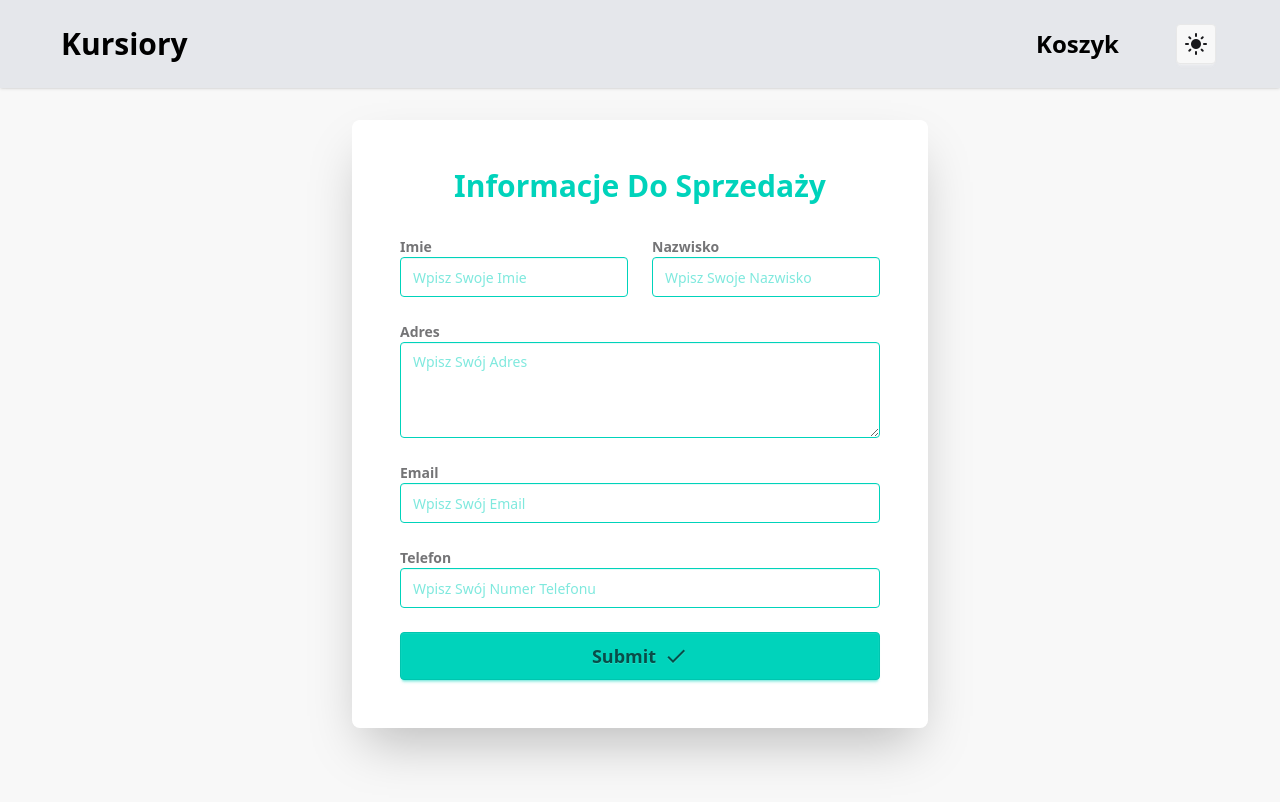
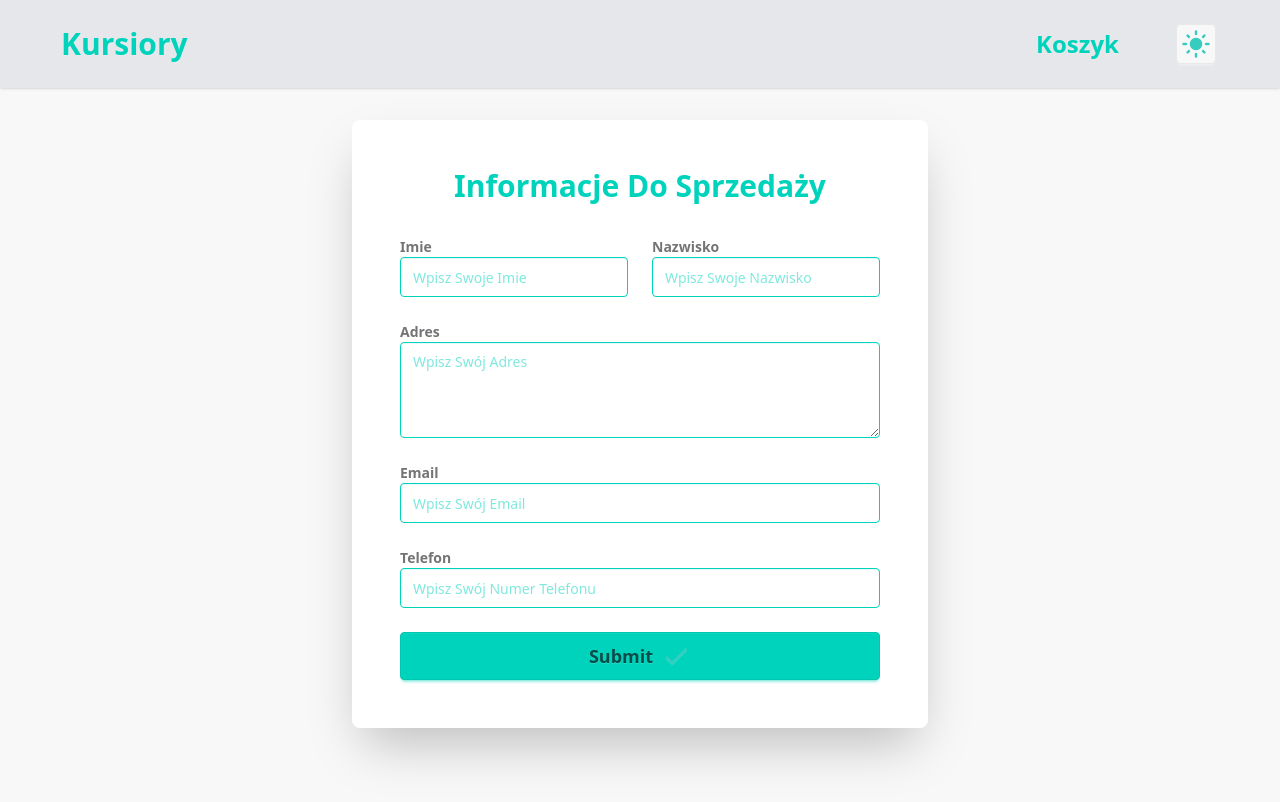
Before and after one commit to Keryyyl/SklepZaliczenie, a React (Vite) app: page /koszyk in a window 1280 px wide. Shown: the top 802 px of the page. Built offline with nearby package versions, Linux system fonts and the light colour scheme.

Commit message:
Changes header styling

```diff
--- a/src/index.css
+++ b/src/index.css
@@ -8,7 +8,7 @@
     font-family: 'Material Icons';
     font-weight: normal;
     font-style: normal;
-    font-size: 24px;  /* Preferred icon size */
+    font-size: 30px;  /* Preferred icon size */
     display: inline-block;
     line-height: 1;
     text-transform: none;
@@ -16,6 +16,8 @@
     word-wrap: normal;
     white-space: nowrap;
     direction: ltr;
+    fill: #37cdbe;
+    color: #37cdbe;
 
     /* Support for all WebKit browsers. */
     -webkit-font-smoothing: antialiased;
--- a/src/pages/components/Header.jsx
+++ b/src/pages/components/Header.jsx
@@ -26,12 +26,12 @@ function Header() {
     return (
         <div className="navbar shadow-sm fixed top-0 w-full dark:bg-gray-800 bg-gray-200 transition duration-2500">
             <div className="flex w-full justify-between p-4">
-                <Link to="/" className="text-3xl ml-5 dark:text-white btn btn-ghost hover:text-base-content text-black transition duration-500">Kursiory</Link>
+                <Link to="/" className="text-3xl ml-5 btn btn-ghost hover:text-text-accent  text-accent transition duration-800">Kursiory</Link>
                 <div className="flex items-center">
-                    <Link to="/koszyk" className="text-2xl mr-10 btn btn-ghost hover:text-base-content text-black dark:text-white transition duration-500">
+                    <Link to="/koszyk" className="text-2xl mr-10 btn btn-ghost hover:text-accent text-accent transition duration-800">
                         Koszyk
                     </Link>
-                    <button id="lightswitch" className="text-2xl mr-10 btn btn-square btn-ghost transition duration-500" onClick={toggleDarkMode}>
+                    <button id="lightswitch" className="text-2xl mr-10 btn btn-square btn-ghost transition duration-800" onClick={toggleDarkMode}>
                         <span className="material-icons">
                             {darkMode ? "dark_mode" : "light_mode"}
                         </span>
```
